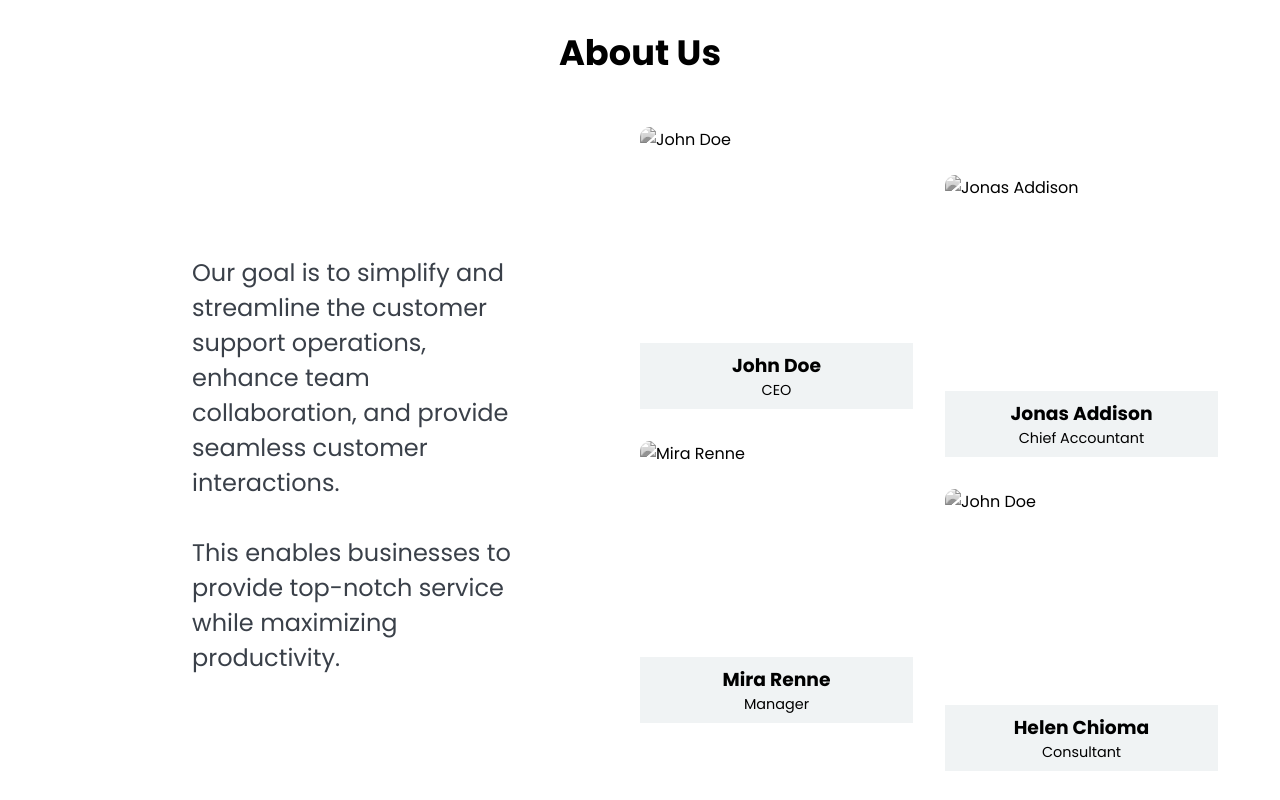
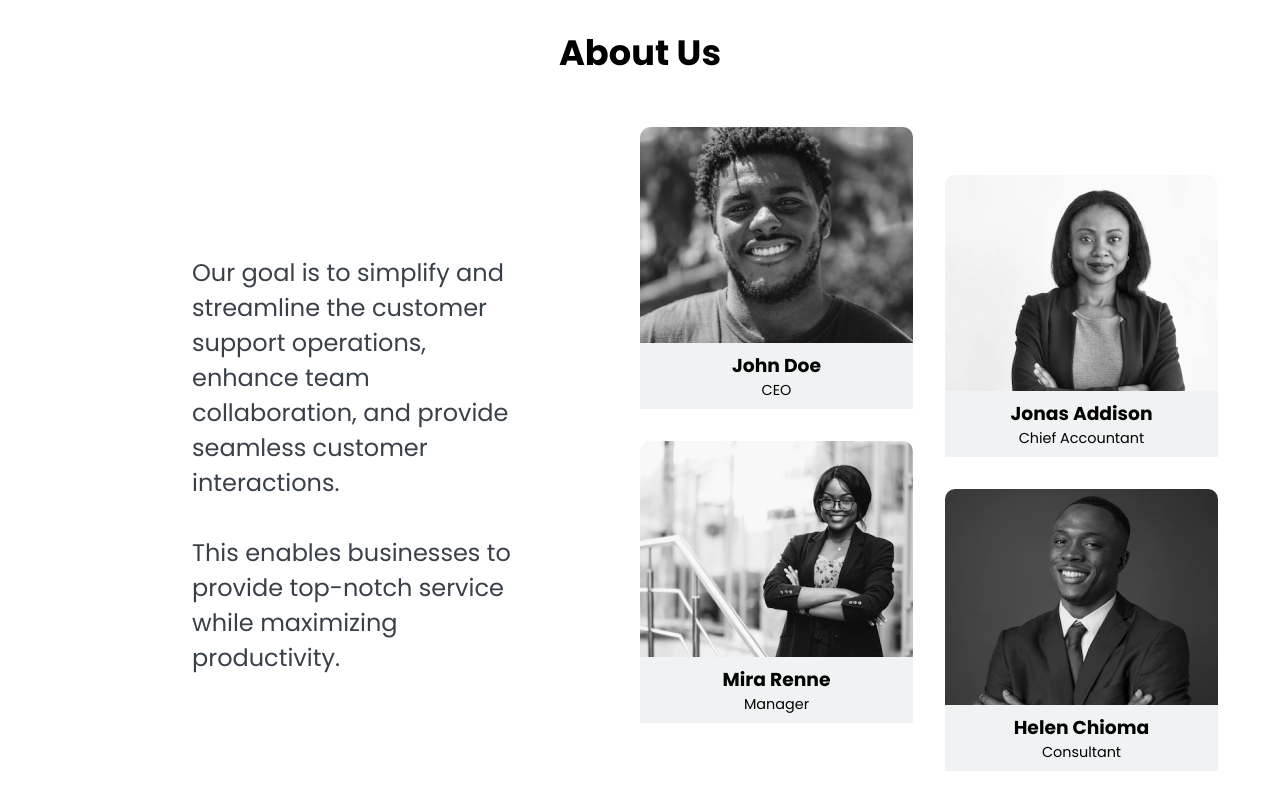
Before and after one commit to TheBoyPro/landing-page-project, a plain HTML site: page index.html in a window 1280 px wide. Shown: the part 5320-6120 px from the top of the page. Drawn offline with Linux system fonts and the light colour scheme; the site is published under a folder, as on GitHub Pages, so addresses that start at the root find nothing.

Commit message:
index.html

```diff
--- a/index.html
+++ b/index.html
@@ -338,14 +338,14 @@
                 class="avatar-img"
                 width="100%"
                 height="100%"
-                src="/images/avatar 1.png"
+                src="./images/avatar 1.png"
                 alt="John Doe"
               />
               <div class="layer">
                 <img
                   width="100%"
                   height="100%"
-                  src="/images/avatar 1.png"
+                  src="./images/avatar 1.png"
                   alt="John Doe"
                 />
               </div>
@@ -359,14 +359,14 @@
                 class="avatar-img"
                 width="100%"
                 height="100%"
-                src="/images/avatar 3.png"
+                src="./images/avatar 3.png"
                 alt="Mira Renne"
               />
               <div class="layer">
                 <img
                   width="100%"
                   height="100%"
-                  src="/images/avatar 3.png"
+                  src="./images/avatar 3.png"
                   alt="John Doe"
                 />
               </div>
@@ -382,14 +382,14 @@
                 class="avatar-img"
                 width="100%"
                 height="100%"
-                src="/images/avatar 4.png"
+                src="./images/avatar 4.png"
                 alt="Jonas Addison"
               />
               <div class="layer">
                 <img
                   width="100%"
                   height="100%"
-                  src="/images/avatar 4.png"
+                  src="./images/avatar 4.png"
                   alt="John Doe"
                 />
               </div>
@@ -403,14 +403,14 @@
                 class="avatar-img"
                 width="100%"
                 height="100%"
-                src="/images/avatar 2.png"
+                src="./images/avatar 2.png"
                 alt="John Doe"
               />
               <div class="layer">
                 <img
                   width="100%"
                   height="100%"
-                  src="/images/avatar 2.png"
+                  src="./images/avatar 2.png"
                   alt="John Doe"
                 />
               </div>
```
